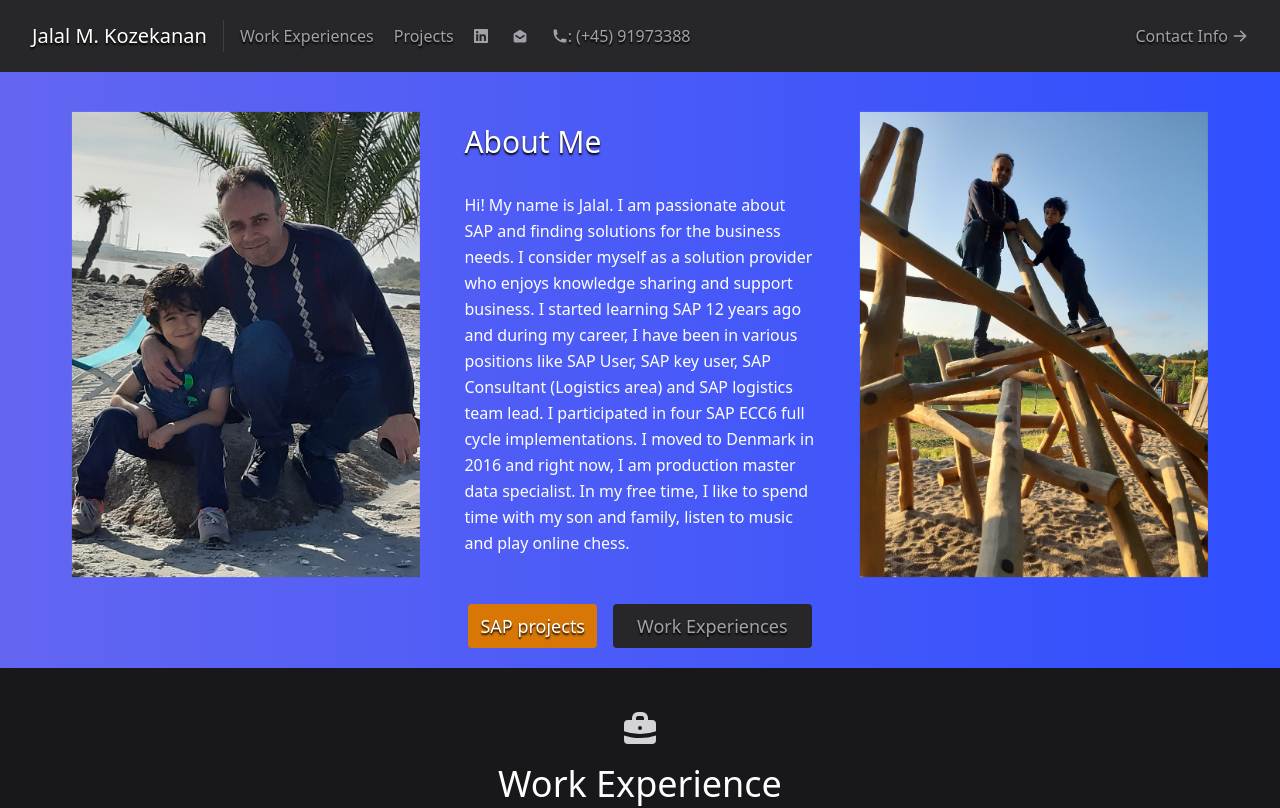
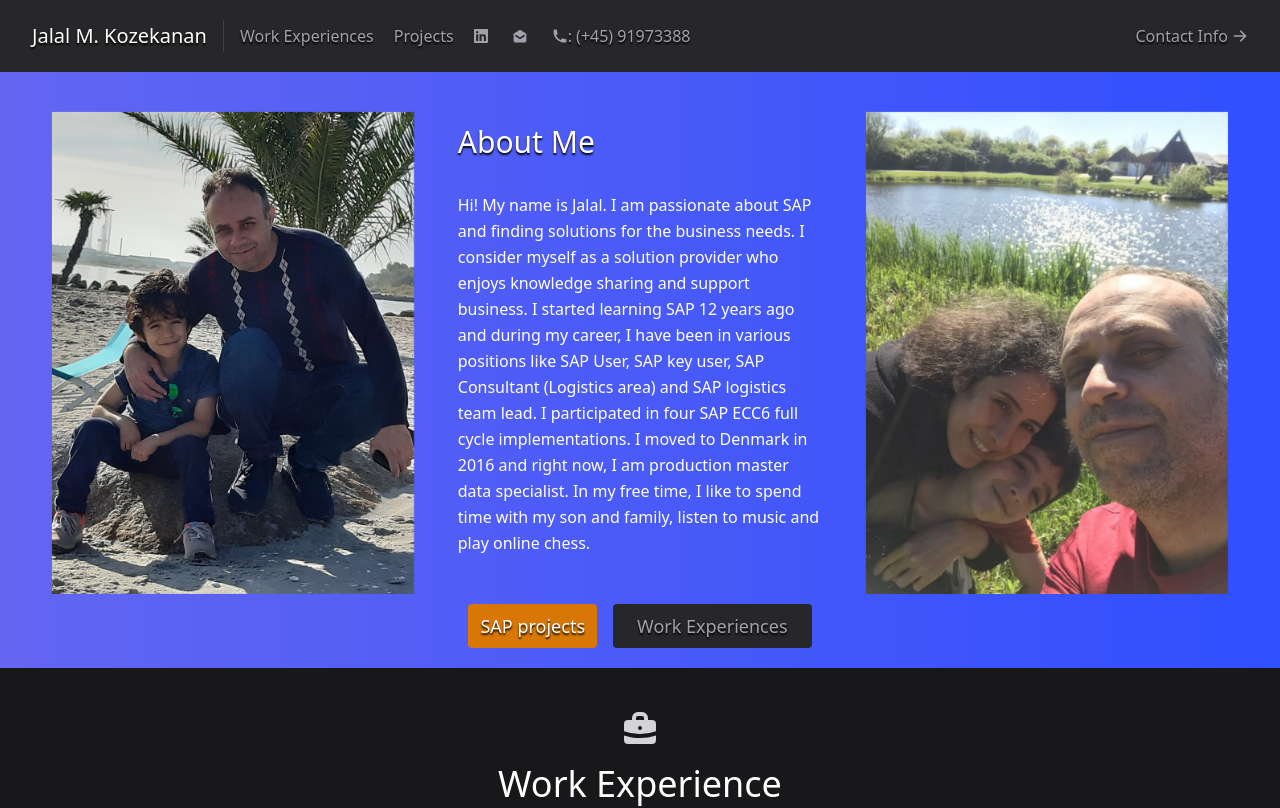
Before and after one commit to zmzade/SAP-Portfolio, a React (Create React App) app: page / in a window 1280 px wide. Shown: the top 808 px of the page. Built offline with nearby package versions, Linux system fonts and the light colour scheme.

Commit message:
change photo

```diff
--- a/src/components/About.js
+++ b/src/components/About.js
@@ -1,13 +1,13 @@
 import React from "react";
 import "animate.css";
 import img1 from "../assets/photo1.jpg";
-import img2 from "../assets/photo2.jpg";
+import img2 from "../assets/family.jpg";
 
 const About = () => {
   return (
     <section id="about">
       <div className=" mx-auto flex px-3 py-5 md:flex-row flex-col items-center">
-        <div className="lg:flex-grow md:flex-grow lg:flex-row md:w-1/2 lg:px-10 md:pr-16 flex flex-col md:items-start md:text-left mb-16 md:mb-0 items-center text-center">
+        <div className="lg:flex-grow md:flex-grow lg:flex-row md:w-1/2 lg:px-5 md:pr-16 flex flex-col md:items-start md:text-left mb-16 md:mb-0 items-center text-center">
           <div className="container lg:px-0 mx-auto flex md:flex-row flex-col">
             <img
               className="object-cover object-center lg:p-5 py-2 w-full h-full animate__animated animate__rotateIn animate__slow"
```
Also changed, not shown: src/assets/family.jpg (added).
